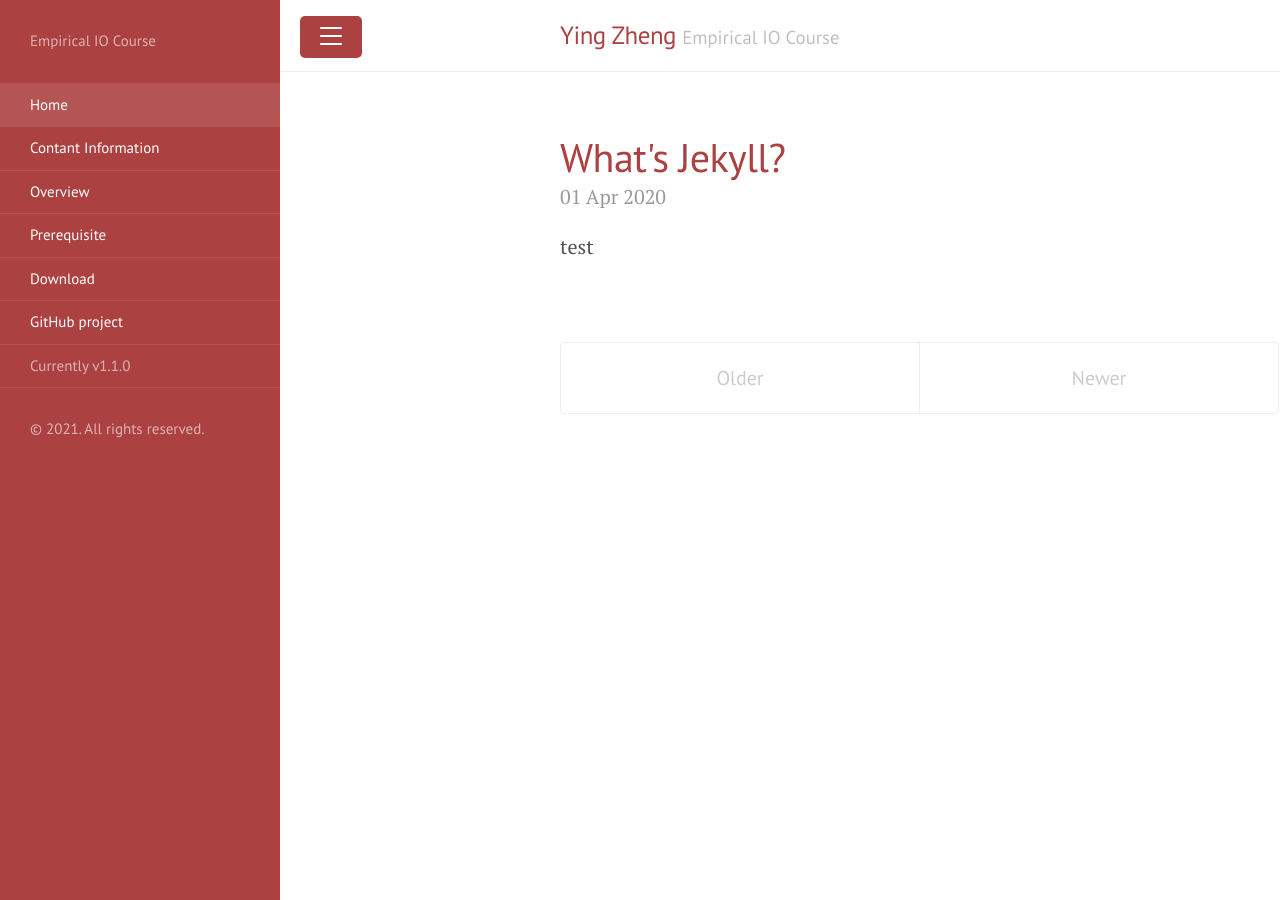
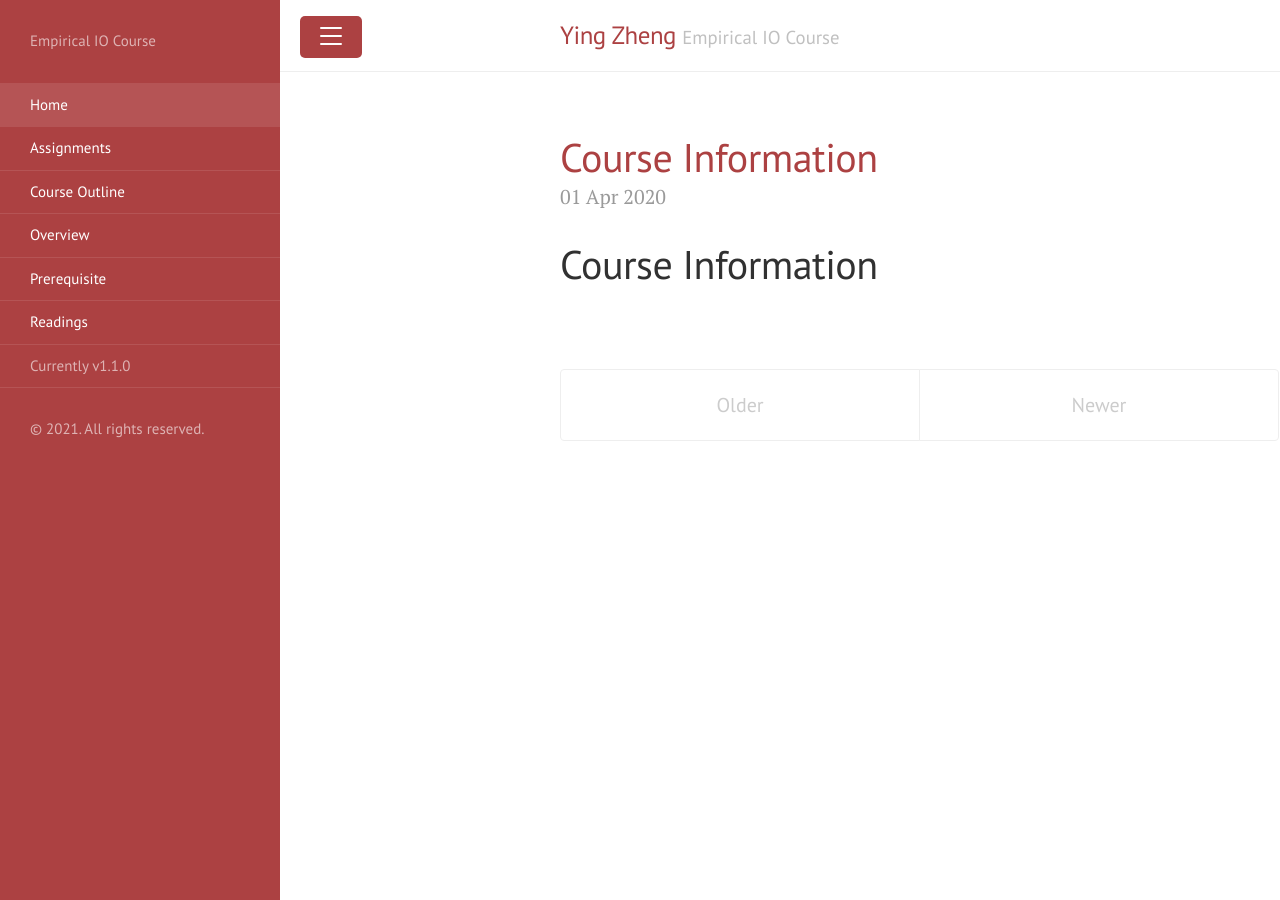
Before and after one commit to yingzheng-econ/Empirical-IO-Course, a Jekyll site: the page built from index.html, in a window 1280 px wide. Built offline with Jekyll 4.4.1, drawn with Linux system fonts in a browser that asks for light colours; the list of posts is cut into pages by our own code.

Commit message:
update settings

```diff
--- /dev/null
+++ b/Assignments.md
@@ -0,0 +1,4 @@
+---
+layout: page
+title: Assignments
+---
--- a/Contant Information.md
+++ /dev/null
@@ -1,4 +0,0 @@
----
-layout: page
-title: Contant Information
----
--- /dev/null
+++ b/Course Outline.md
@@ -0,0 +1,4 @@
+---
+layout: page
+title: Course Outline
+---
--- /dev/null
+++ b/Readings.md
@@ -0,0 +1,4 @@
+---
+layout: page
+title: Readings
+---
--- a/_includes/sidebar.html
+++ b/_includes/sidebar.html
@@ -25,8 +25,6 @@
       {% endif %}
     {% endfor %}
 
-    <a class="sidebar-nav-item" href="{{ site.github.repo }}/archive/v{{ site.version }}.zip">Download</a>
-    <a class="sidebar-nav-item" href="{{ site.github.repo }}">GitHub project</a>
     <span class="sidebar-nav-item">Currently v{{ site.version }}</span>
   </nav>
 
--- /dev/null
+++ b/_posts/2020-04-01-author_info.md
@@ -0,0 +1,6 @@
+---
+layout: post
+title: Course Information
+---
+
+# Course Information
--- a/_posts/2020-04-01-test.md
+++ /dev/null
@@ -1,6 +0,0 @@
----
-layout: post
-title: What's Jekyll?
----
-
-test
```
